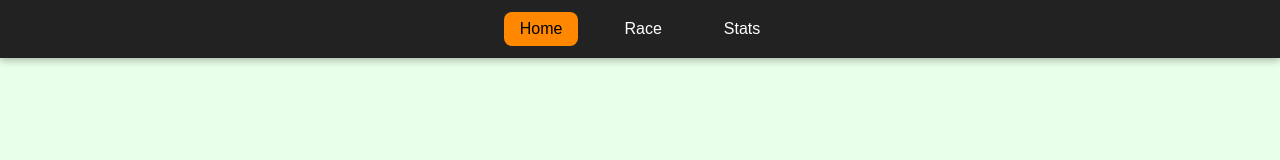
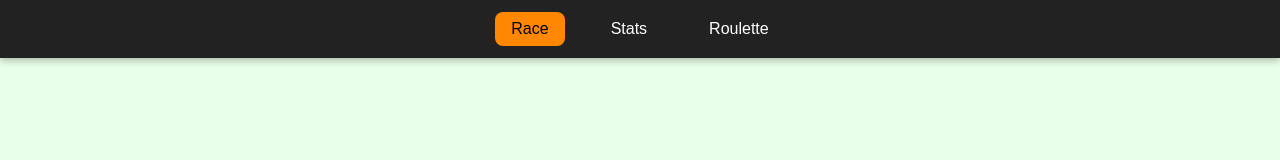
Before and after one commit to UnafeDev/GamblingGames, a plain HTML site: page Race-Betting.html in a window 1280 px wide. Drawn offline with Linux system fonts and the light colour scheme.

Commit message:
Update Race-Betting.html

```diff
--- a/Race-Betting.html
+++ b/Race-Betting.html
@@ -9,9 +9,9 @@
 <body>
     <!-- Top Navigation Bar -->
     <div class="topbar">
-        <a href="index.html" class="nav-item active" onclick="switchPage('Roulette')">Home</a>
-        <a href="#" class="nav-item" onclick="switchPage('race')">Race</a>
+        <a href="#" class="nav-item active" onclick="switchPage('race')">Race</a>
         <a href="#" class="nav-item" onclick="switchPage('stats')">Stats</a>
+        <a href="index.html" class="nav-item">Roulette</a>
     </div>
 
     <!-- Race Page -->
```
